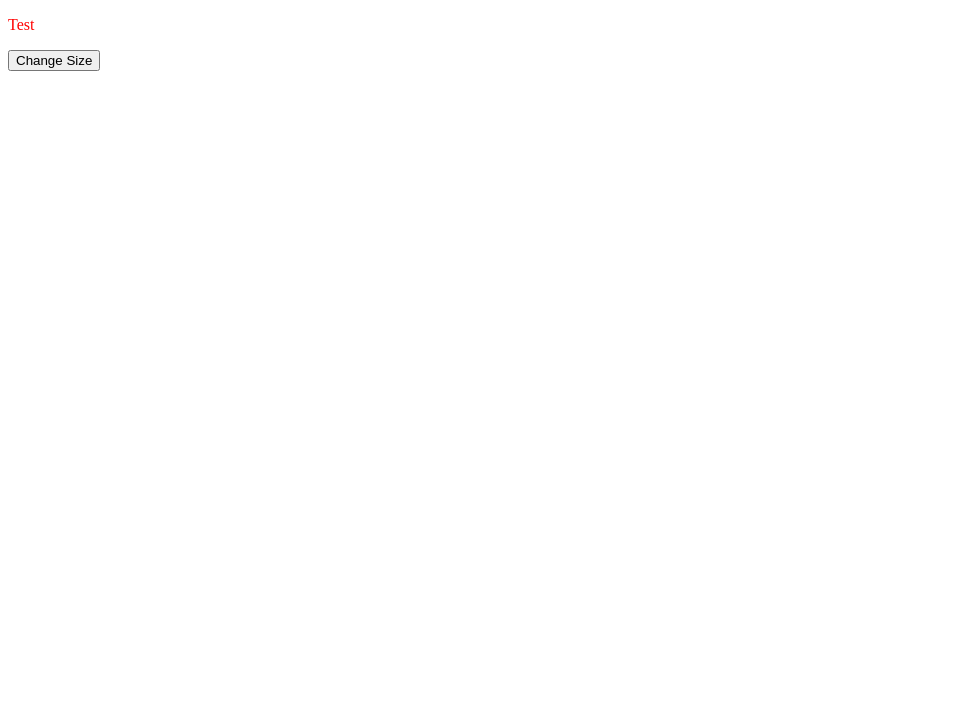
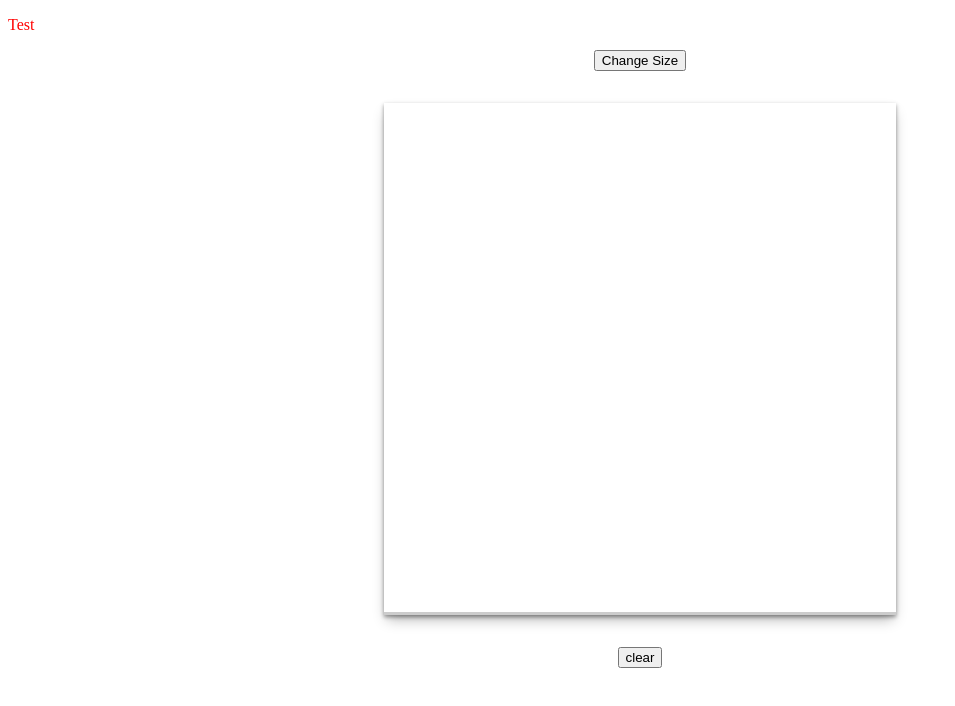
Before and after one commit to kcode-gg/etch-a-sketch, a plain HTML site: page index.html in a window 1280 px wide. Shown: the top 706 px of the page, without its empty margins (0-955 px from the left). Drawn offline with Linux system fonts and the light colour scheme.

Commit message:
Centered clear button

```diff
--- a/style.css
+++ b/style.css
@@ -1,3 +1,55 @@
+
+
 .test {
     color: red;
 }
+
+
+.promptContainer {
+    display: flex;
+    justify-content: center;
+    margin-bottom: 32px;
+}
+
+
+
+.gridContainer1 {
+    display: flex;
+    justify-content: center;
+
+}
+
+.gridContainer2 {
+    display: flex;
+    align-items: center;
+    justify-content: center;
+    width: 512px;
+    height: 100%px;
+    flex-wrap: wrap;
+
+
+box-shadow: rgba(0, 0, 0, 0.4) 0px 2px 4px, rgba(0, 0, 0, 0.3) 0px 7px 13px -3px, rgba(0, 0, 0, 0.2) 0px -3px 0px inset;}
+
+.size {
+    box-sizing: border-box;
+
+    height: 32px;
+    width: 32px;
+
+}
+
+.wow1 {
+    background-color: black;
+    color: red;
+}
+
+.wow2 {
+    background-color: black;
+    color: red;
+}
+
+.clearContainer {
+    display: flex;
+    justify-content: center;
+    margin-top: 32px;
+}
```
